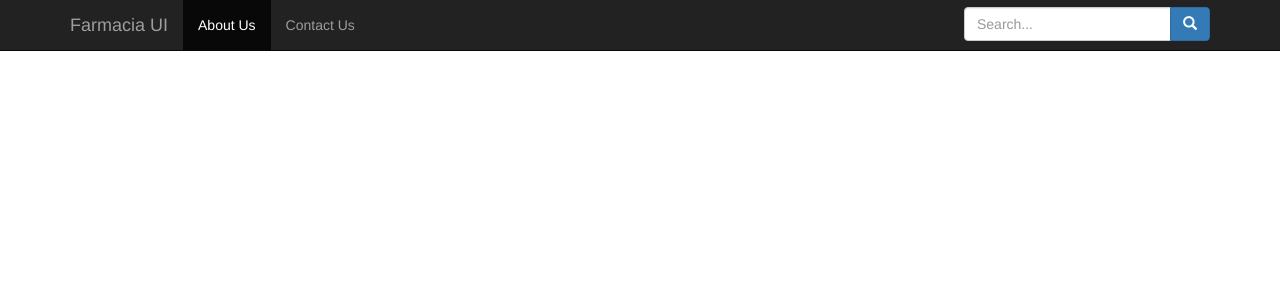
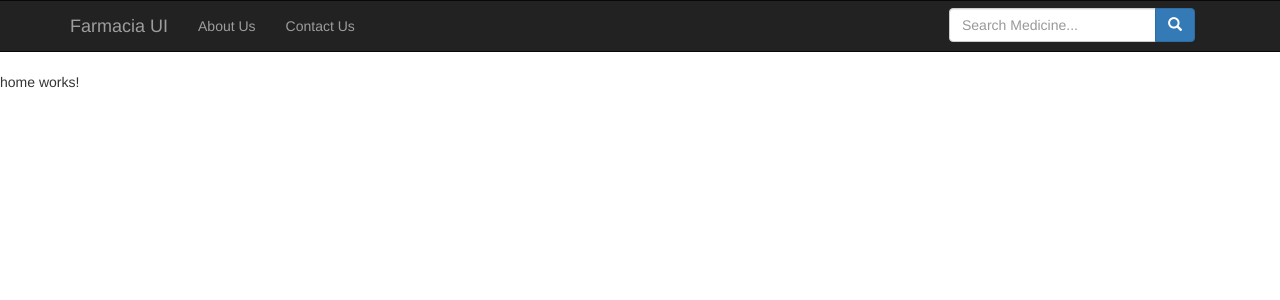
Before and after one commit to antonio25x/FarmaciaUI, an Angular app in the folder ui/: page / in a window 1280 px wide. Shown: the top 300 px of the page. Built offline with nearby package versions, Linux system fonts and the light colour scheme.

Commit message:
Add router functionality to app component and module Search button now sends the search term to search view component

```diff
--- a/ui/src/app/app.component.html
+++ b/ui/src/app/app.component.html
@@ -1 +1,19 @@
-<app-hor-nav-bar></app-hor-nav-bar>
+<div class="row">
+    <app-hor-nav-bar></app-hor-nav-bar>
+</div>
+
+<div class="row">
+    <div class="col-md-12">
+
+        <!-- Here we will display the content of the router navigation -->
+        <router-outlet></router-outlet>
+    </div>
+</div>
+
+<div class="row">
+    <div class="col-md-12">
+
+        <!-- Placeholder for footer content -->
+
+    </div>
+</div>
--- a/ui/src/app/hor-nav-bar/hor-nav-bar.component.html
+++ b/ui/src/app/hor-nav-bar/hor-nav-bar.component.html
@@ -1,7 +1,7 @@
-<nav class="navbar navbar-inverse navbar-fixed-top">
+<nav class="navbar navbar-inverse">
 
     <div class="container">
-      <a class="navbar-brand" href="#">Farmacia UI</a>
+      <a class="navbar-brand" [routerLink]="[ '/home' ]">Farmacia UI</a>
 
       <!-- This button will show up when the windows is small
            This will allow us to toggle the navigation bar -->
@@ -21,23 +21,30 @@
 
       <div class="collapse navbar-collapse" id="navbarSupportedContent" [ngClass]="{ 'in': isCollapsed }">
         <ul class="nav navbar-nav">
-          <li class="nav-item active">
-            <a class="nav-link" href="#">About Us<span class="sr-only">(current)</span></a>
+          <li class="nav-item">
+            <a class="nav-link"
+              [routerLink]="['/aboutus']"
+              [routerLinkActive]="['active']">
+              About Us
+            </a>
           </li>
           <li class="nav-item">
-            <a class="nav-link" href="#">Contact Us</a>
+            <a class="nav-link"
+              [routerLink]="['/contactus']"
+              [routerLinkActive]="['active']">
+              Contact Us</a>
           </li>
         </ul>
 
         <!-- TODO: The alignment of the search button is weird. Needs to be fixed.
               Also, when the navbar is collapsed, the search bar takes the whole width.
               That doesn't look good. Needs fixing  -->
-        <form class="form-inline pull-right">
+        <form class="form-inline pull-right" (submit)="goSearch(search.value)">
           <div id="searchButtonWrapper" class="input-group">
-            <input class="form-control" type="text" placeholder="Search..." aria-label="Search...">
+            <input class="form-control" type="text" placeholder="Search Medicine..." aria-label="Search Medicine..." #search>
             <span class="input-group-btn">
-                  <button class="btn btn-primary" type="submit"><i class="glyphicon glyphicon-search"></i></button>
-                </span>
+              <button class="btn btn-primary" type="submit"><i class="glyphicon glyphicon-search"></i></button>
+            </span>
           </div>
         </form>
 
--- a/ui/src/app/hor-nav-bar/hor-nav-bar.component.ts
+++ b/ui/src/app/hor-nav-bar/hor-nav-bar.component.ts
@@ -1,4 +1,5 @@
 import { Component, OnInit } from '@angular/core';
+import { Router } from "@angular/router";
 
 @Component({
   selector: 'app-hor-nav-bar',
@@ -9,12 +10,21 @@ export class HorNavBarComponent implements OnInit {
 
   isCollapsed: boolean = false;
 
-  constructor() { }
+  constructor(private router : Router) { }
 
   ngOnInit() {
   }
+
   toggleState() {
     let oldValue = this.isCollapsed;
     this.isCollapsed = oldValue === false ? true : false;
   }
+
+  goSearch (term : string) : boolean {
+    this.router.navigate(['/search', term]);
+
+    //the return false prevent the page from reloading... weird...
+    return false;
+  }
+
 }
```
Also changed, not shown: ui/src/app/app.module.ts (+24 -2 lines).
